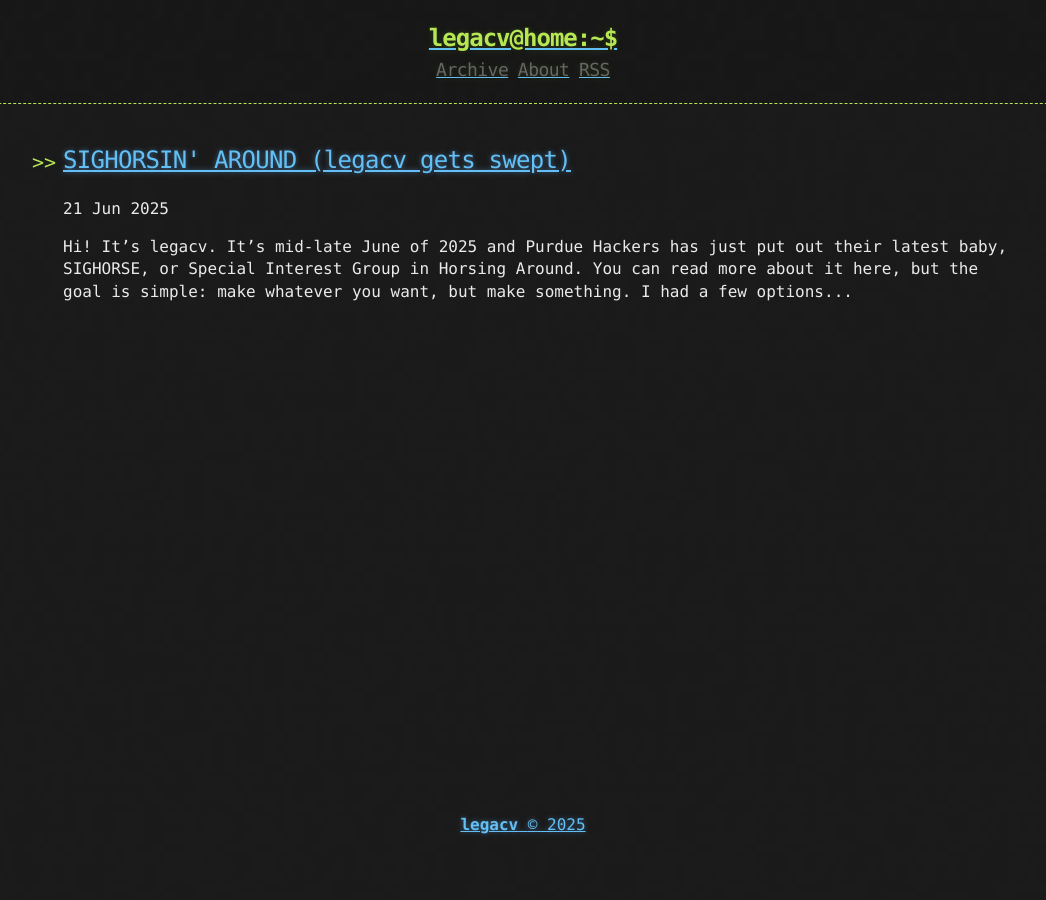
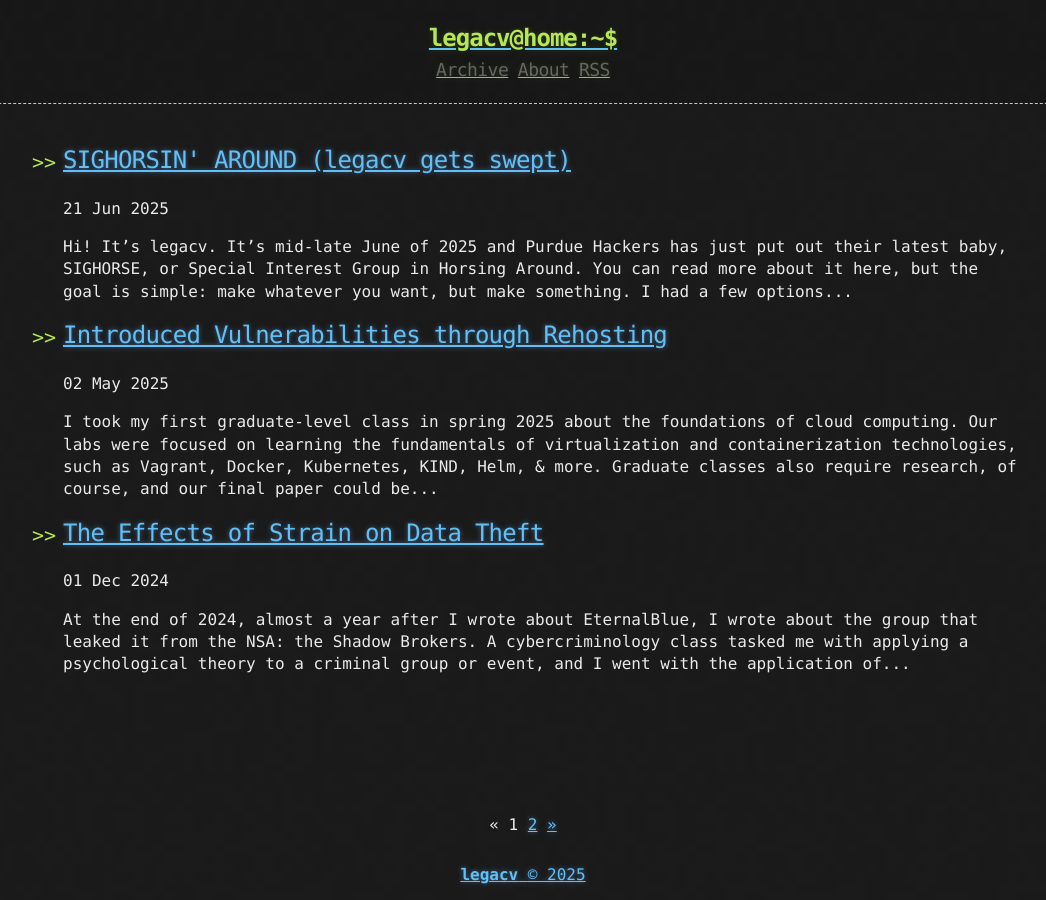
Before and after one commit to legacv/legacv.github.io, a Jekyll site: the page built from index.html, in a window 1280 px wide. Shown: the whole page, without its empty margins (117-1163 px from the left). Built offline with Jekyll 4.4.1, drawn with Linux system fonts in a browser that asks for light colours; the list of posts is cut into pages by our own code.

Commit message:
adding papers
added all past research/papers, updated about

```diff
--- /dev/null
+++ b/_posts/2024-12-01-strain-theft.md
@@ -0,0 +1,13 @@
+---
+title:  "The Effects of Strain on Data Theft"
+published: true
+---
+
+At the end of 2024, almost a year after I wrote about [EternalBlue][before], I wrote about the group that leaked it from the NSA: the Shadow Brokers. A cybercriminology class tasked me with applying a psychological theory to a criminal group or event, and I went with the application of Merton's 1938 Strain Theory and Agnew's 1992 General Strain Theory on the actions of the Shadow Brokers.
+
+[The paper][paper] isn't something I'm too happy with; I do think it could use revision and a more nuanced explanation of the ideas I was trying to get at. Feel free to take a read if the analysis interests you, though.
+
+_Post published 06/29/2025, dated 12/01/2024 for chronology purposes._
+
+[paper]: https://legacv.github.io/files/legacv-strain-theft.pdf
+[before]: https://legacv.github.io/2023-12-07-eternalblue
--- /dev/null
+++ b/_posts/2025-05-02-rehosting.md
@@ -0,0 +1,12 @@
+---
+title:  "Introduced Vulnerabilities through Rehosting"
+published: true
+---
+
+I took my first graduate-level class in spring 2025 about the foundations of cloud computing. Our labs were focused on learning the fundamentals of virtualization and containerization technologies, such as Vagrant, Docker, Kubernetes, KIND, Helm, & more. Graduate classes also require research, of course, and our final paper could be on pretty much anything, so I leaned into vulnerability research -- what kinds of attack paths could be opened when a company decides to migrate to the cloud?
+
+[The paper][paper] is currently my proudest piece of research, but, of course, it has its flaws. I'd love to have spent more time exploring the vulnerabilities themselves and perhaps backing them up with CVEs, PoCs, and attack path visualizations, and maybe linking them to real-world data breaches. Feel free to read if the topic interests you, or if you, for some reason, own a company that's thinking about rehosting.
+
+_Post published 06/29/2025, dated 05/02/2025 for chronology purposes._
+
+[paper]: https://legacv.github.io/files/legacv-rehosting.pdf
--- a/about.md
+++ b/about.md
@@ -5,12 +5,19 @@ title: About
 
 Hey! I'm legacv, a student at Purdue University studying cybersecurity & network engineering technology.
 
-This blog is a work-in-progress, please excuse the mess. It'll be meant to host my blog posts and act as a portfolio for what I've done as an undergraduate (& beyond?)
+This blog is meant to host my blog posts and act as a portfolio for what I've done as an undergraduate (& beyond?)
 
-My interests lie in penetration testing; more specifically, web applications. I've got my eJPT certification, as well as my Security+. In the past, I've worked on the InfoSec team of a medium-size organization doing application security testing, some security automation & process streamlining, phishing metric analysis, & various other projects. Currently, I'm on the cybersecurity team of a different, much larger organization, working with AWS GuardDuty (blog posts upcoming) and, hopefully, Atomic Red Team.
+My interests lie in penetration testing; I'm familiar with network and web application pentesting, and am developing an interest in ICS/SCADA systems & hardware. I've got my eJPT certification, as well as my Security+. In the past, I've worked on the InfoSec team of a medium-size organization doing application security testing, some security automation & process streamlining, phishing metric analysis, & various other projects. Currently, I'm on the cybersecurity team of a different, much larger organization, working with AWS GuardDuty (blog posts upcoming) and, hopefully, Atomic Red Team.
 
-As an undergraduate, the research I've done has mostly consisted of literature reviews. I've co-authored a paper on GSM cracking; made a strain of ransomware; analyzed BlueKeep, EternalBlue, and DirtyCOW; and written about the application of Merton and Agnew's Strain Theories on The Shadow Brokers and their data theft. I've just finished (as of May '25) a paper about the vulnerabilities that rehosting (or lift-and-shift) introduces into a company's cloud environment, though it's going to go through a facelift for next year.
+As an undergraduate, the research I've done has mostly consisted of literature reviews. I've co-authored a [paper on GSM cracking][gsm]; made a [strain of ransomware][ransom]; [analyzed BlueKeep, EternalBlue, and DirtyCOW][eb]; and written about the [application of Merton and Agnew's Strain Theories on The Shadow Brokers and their data theft][tsb]. I've just finished (as of May '25) a paper about the vulnerabilities that rehosting (or lift-and-shift) [introduces into a company's cloud environment][cloud], though I'd like to do more research on the subject.
 
 I also run a homelab, this blog, and do various CTFs. My team placed 5th in the fall 2024 experienced bracket of NCL, 4th in the spring 2025 standard bracket of NCL, and 8th in CyberSEED 2025.
 
-Happy to provide a resume on request, though it may not be as up-to-date as this blog. Email me at legacv@proton.me ([PGP key](https://legacv.github.io/keys.txt)) or DM me on Mastodon at legacv@infosec.exhange. I'm also @legacv on HackTheBox, TryHackMe, picoCTF, NCL...
+Happy to provide a resume on request, though it may not be as up-to-date as this blog. Email me at legacv@proton.me ([PGP key][key]) or DM me on Mastodon at legacv@infosec.exhange. I'm also @legacv on HackTheBox, TryHackMe, picoCTF, NCL...
+
+[key]: https://legacv.github.io/files/keys.txt
+[eb]: https://legacv.github.io/2023-12-07-eternalblue
+[tsb]: https://legacv.github.io/2024-12-01-strain-theft
+[gsm]: https://legacv.github.io/2024-04-19-gsm-cracking
+[cloud]: https://legacv.github.io/2025-05-02-rehosting
+[ransom]: https://legacv.github.io/2024-04-30-ransomware
```
Also changed, not shown: _posts/2023-12-07-eternalblue.md (added, +15 -0 lines), _posts/2024-04-19-gsm-cracking.md (added, +15 -0 lines), _posts/2024-04-30-ransomware.md (added, +14 -0 lines), files/keys.txt (renamed from keys.txt), 5 other files.
